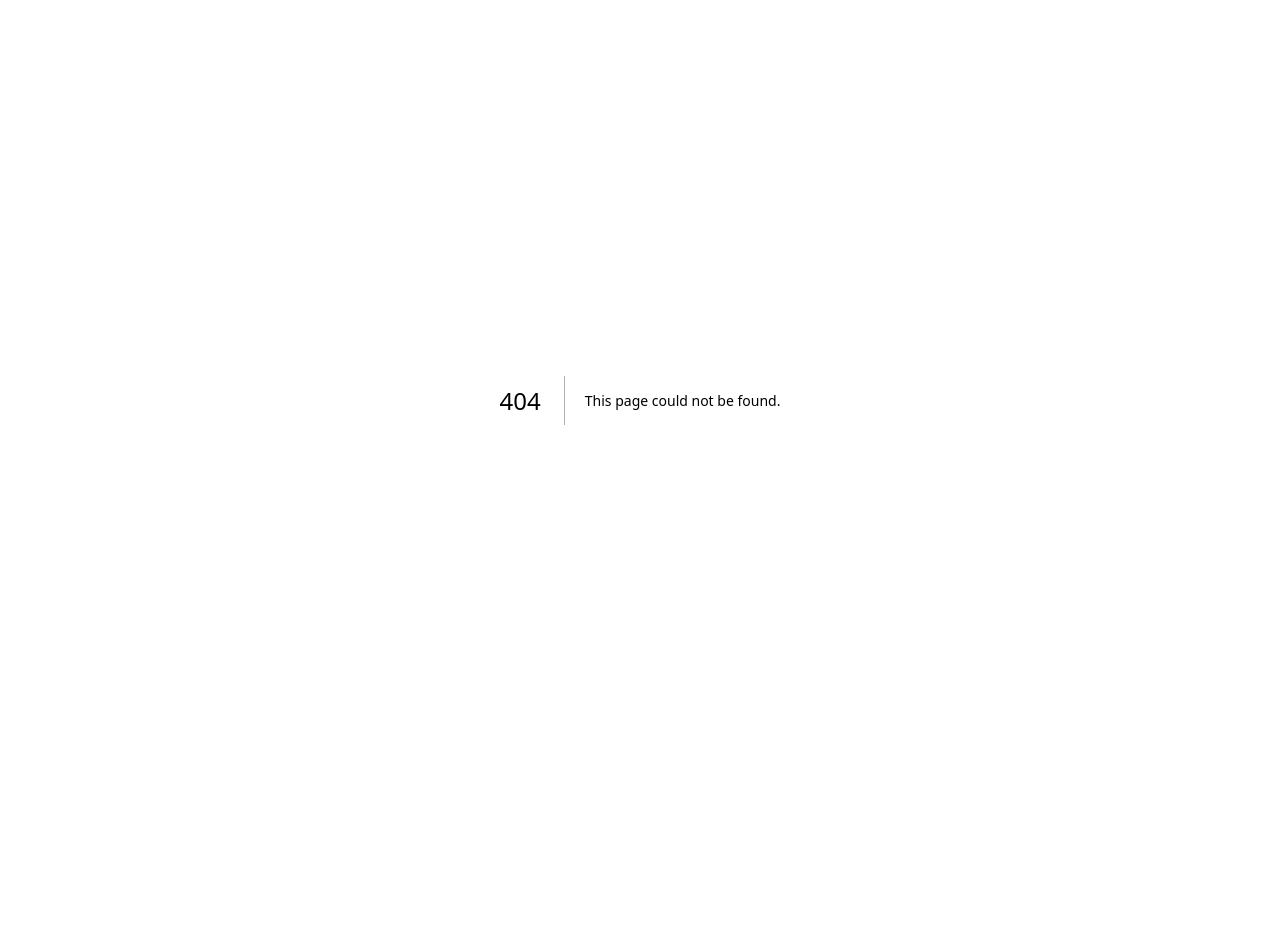
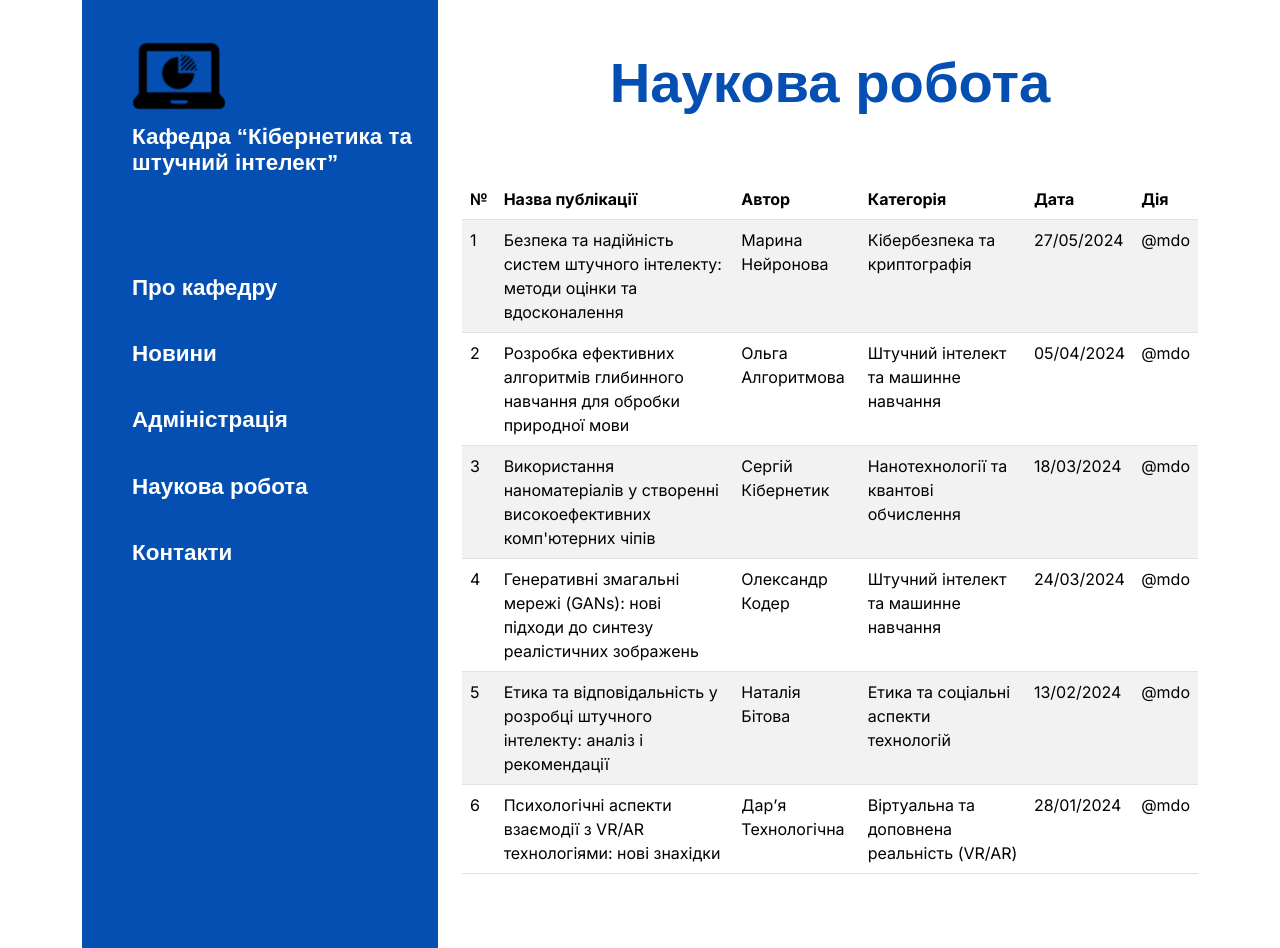
Before and after one commit to curious-minion/EPAM-admin, a Next.js app: page /scientificWork in a window 1280 px wide. Before the commit this address had no page. Shown: the top 948 px of the page. Before the commit the page ends 800 px from the top, so only its background shows below. Built offline with nearby package versions, Linux system fonts and the light colour scheme.

Commit message:
created page scientificWork

```diff
--- a/src/app/page.js
+++ b/src/app/page.js
@@ -5,7 +5,7 @@ import React from 'react'
 import { Col, Button, Row, Container, Card, Form } from 'react-bootstrap'
 import laptop from "../../public/svg/laptop.svg"
 import DialogBox from "@/app/components/dialogBox/dialogBox"
-
+import Link from "next/link";
 export default function Login() {
   return (
 
@@ -37,7 +37,9 @@ export default function Login() {
 
                   <div className="d-grid">
                     <Button variant="secondary" type="submit">
+                      <Link href="/scientificWork" >
                       Увійти
+                      </Link>
                     </Button>
                   </div>
                 </Form>
--- /dev/null
+++ b/src/app/scientificWork/page.js
@@ -0,0 +1,133 @@
+"use client";
+import{
+    pageContainer,
+    headerContainer,
+	logo,
+	mainHeader,
+	pageNavigation,
+	pageNavigationList,
+    mainContent,
+    tableHeader,
+} from "./page.module.css"
+import Link from "next/link";
+import laptop from "../../../public/svg/laptop.svg"
+import Image from "next/image";
+import { Container, Row,Col } from "react-bootstrap";
+import Table from 'react-bootstrap/Table';
+export default function ScientificWork () {
+	return (
+        <Container className={pageContainer}>
+
+      <Row>
+        <Col sm={4}>
+
+
+        <header>
+            <div className={headerContainer}>
+                <Link href="">
+                    <Image className={ logo} src={laptop}  alt="go to homepage"/>
+                </Link>
+            <h2 className={mainHeader}>
+                Кафедра “Кібернетика та  <br></br>штучний інтелект”
+            </h2>
+            <nav className={pageNavigation}>
+            <ul className={pageNavigationList}>
+                <li><Link href="" >
+                    Про кафедру
+                    </Link>
+                 </li>
+                <li> <Link href="">
+                        Новини
+                     </Link>
+                </li>
+                <li> <Link  href="">
+                        Адміністрація
+                     </Link>
+                </li>
+                <li><Link href="" >
+                        Наукова робота
+                    </Link>
+                </li>
+                <li><Link href="" >
+                        Контакти
+                    </Link>
+                </li>
+            </ul>
+        </nav>
+    </div>
+</header>
+</Col>
+
+    <Col sm={8}>
+    <main className={mainContent}>
+    <h1>Наукова  робота </h1>
+
+    <Table striped>
+      <thead className={tableHeader}>
+        <tr>
+          <th>№</th>
+          <th>Назва публікації</th>
+          <th>Автор</th>
+          <th>Категорія</th>
+          <th>Дата</th>
+          <th>Дія</th>
+        </tr>
+      </thead>
+      <tbody>
+        <tr>
+          <td>1</td>
+          <td>Безпека та надійність систем штучного інтелекту: методи оцінки та вдосконалення</td>
+          <td>Марина Нейронова</td>
+          <td>Кібербезпека та криптографія</td>
+          <td>27/05/2024</td>
+          <td>@mdo</td>
+        </tr>
+        <tr>
+          <td>2</td>
+          <td>Розробка ефективних алгоритмів глибинного навчання для обробки природної мови</td>
+          <td>Ольга Алгоритмова</td>
+          <td>Штучний інтелект та машинне навчання</td>
+          <td>05/04/2024</td>
+          <td>@mdo</td>
+        </tr>
+        <tr>
+          <td>3</td>
+          <td>Використання наноматеріалів у створенні високоефективних комп'ютерних чіпів</td>
+          <td>Сергій Кібернетик</td>
+          <td>Нанотехнології та квантові обчислення</td>
+          <td>18/03/2024</td>
+          <td>@mdo</td>
+        </tr>
+        <tr>
+          <td>4</td>
+          <td>Генеративні змагальні мережі (GANs): нові підходи до синтезу реалістичних зображень</td>
+          <td>Олександр Кодер</td>
+          <td>Штучний інтелект та машинне навчання</td>
+          <td>24/03/2024</td>
+          <td>@mdo</td>
+        </tr>
+        <tr>
+          <td>5</td>
+          <td>Етика та відповідальність у розробці штучного інтелекту: аналіз і рекомендації</td>
+          <td>Наталія Бітова</td>
+          <td>Етика та соціальні аспекти технологій</td>
+          <td>13/02/2024</td>
+          <td>@mdo</td>
+        </tr>
+        <tr>
+          <td>6</td>
+          <td>Психологічні аспекти взаємодії з VR/AR технологіями: нові знахідки</td>
+          <td>Дар’я Технологічна</td>
+          <td>Віртуальна та доповнена реальність (VR/AR)</td>
+          <td>28/01/2024</td>
+          <td>@mdo</td>
+        </tr>
+      </tbody>
+    </Table>
+ <button> Створити публікацію</button>
+    </main>
+    </Col>
+    </Row>
+</Container>
+
+    )}
--- /dev/null
+++ b/src/app/scientificWork/page.module.css
@@ -0,0 +1,61 @@
+.pageContainer h1{
+    color: #044FB1;
+    font-family: Raleway,sans-serif;
+font-size: 56.22px;
+font-weight: 800;
+line-height: 66.01px;
+text-align: center;
+padding-top: 50px;
+padding-bottom: 55px;
+}
+
+.headerContainer{
+    background-color:#044FB1;
+    max-width: 400px;
+    height: 1080px;
+    color: #FFFFFF;
+    padding-top: 29px;
+    padding-left: 50px;
+}
+.mainHeader{
+    font-family: Raleway,sans-serif;
+    font-size: 22.43px;
+    font-weight: 800;
+    line-height: 26.33px;
+    text-align: left;
+}
+.pageNavigation{
+    padding-top: 90px;
+}
+.pageNavigationList {
+    display: block;
+    list-style-type: none;
+    padding: 0;
+}
+.pageNavigation li{
+    font-family: Raleway, sans-serif;
+    font-size: 22.43px;
+    font-weight: 800;
+    line-height: 26.33px;
+    text-align: left;
+    padding-bottom: 40px;
+    text-decoration: none;
+}
+.pageNavigation a{
+    text-decoration:none;
+    color: #FFFFFF;
+}
+
+.mainContent button{
+    width: 375px;
+    height: 79px;
+    background-color: #FFB109;
+    border: 1.41px solid #000000;
+    font-family: Open Sans;
+    font-size: 24px;
+    font-weight: 700;
+    line-height: 32.68px;
+    text-align: center;
+    color: #000000;
+    margin-top: 60px;
+}
```
